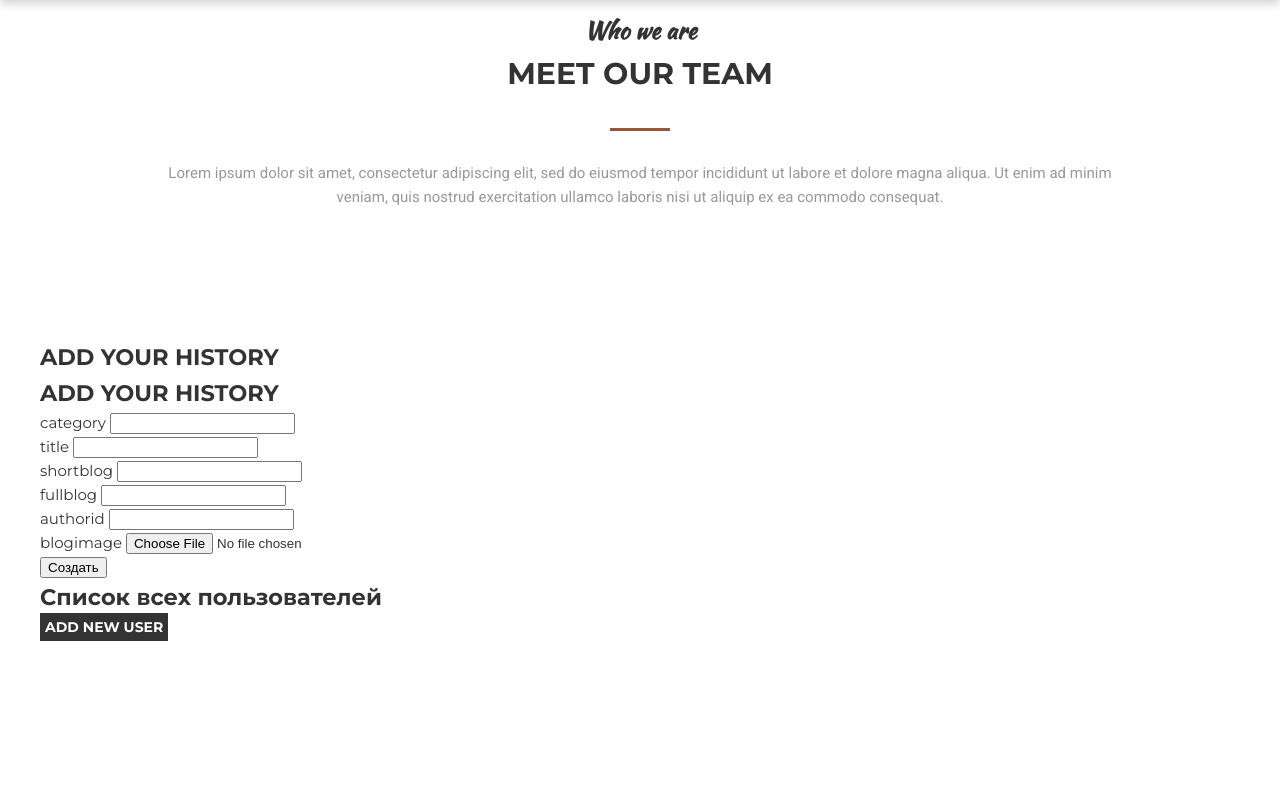
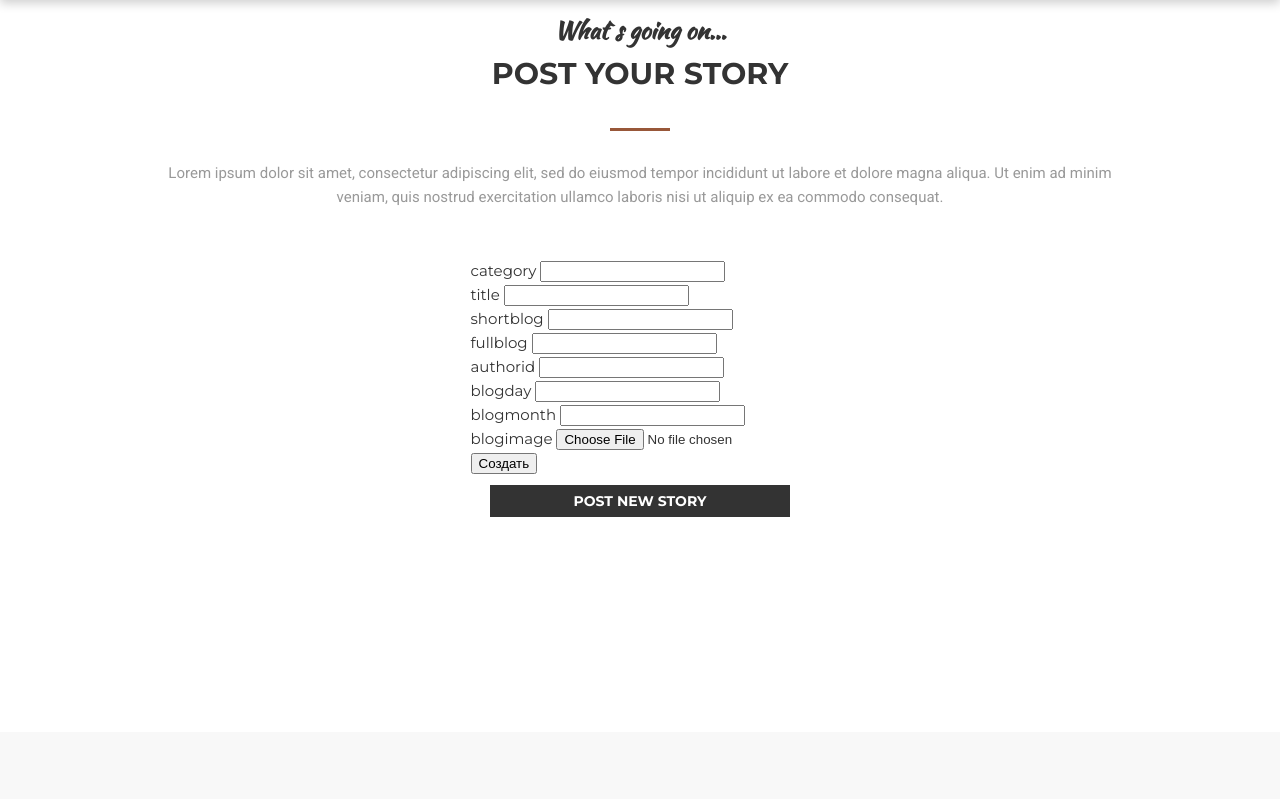
Before and after one commit to Peccopa/MoGo, a PHP site: page /assets/php/admin.php?add in a window 1280 px wide. Shown: the part 68-867 px from the top of the page. After the commit the page ends 585 px from the top, so only its background shows below. Run offline with PHP 8.4, Linux system fonts and the light colour scheme; data that the repository does not hold is empty; some libraries are stand-ins or nearby versions.

Commit message:
item_card2php

```diff
--- a/TheCafe/assets/css/style.css
+++ b/TheCafe/assets/css/style.css
@@ -5,7 +5,8 @@ body {
     font-size: 15px; /*размер шрифта*/
     line-height: 1.6; /*межстрочный отступ*/
     color: #333; /*цвет шрифта? по умолчанию*/
-    /* background-color: #ebe0db; */
+     /*background-color: #ebe0db;*/
+
 }
 
 /* body {
@@ -433,6 +434,10 @@ hr {
     padding: 80px 0 0px 0;
 }
 
+.story{
+    padding: 0px 0 0px 0;
+}
+
 .section__suptitle {
     font-family: 'Kaushan Script', cursive;
     font-size: 24px;
@@ -503,6 +508,8 @@ hr {
     height: auto;
     transition: opacity .1s linear;
 }
+
+
 .card__icon {
     color: #ccc ;
     font-size: 30px;
@@ -2434,3 +2441,40 @@ width: 40%;
         width: 100%;
     }
 }
+
+
+
+
+
+.postnewstory {
+    padding: 0 0 60px;
+    display: flex;
+    justify-content: center;
+}
+
+.stories__block {
+    display: flex;
+    justify-content: space-between;
+}
+
+.stories__col {
+    max-width: 33%;
+}
+
+.stories__col img {
+    max-width: 100%;
+}
+
+.stories__col p {
+    font-size: 6px;
+}
+
+.stories__col form {
+    text-align: center;
+    /*max-width: 145%;*/
+}
+
+.storymenu {
+    display: flex;
+    justify-content: center;
+}
--- a/TheCafe/assets/php/admin.php
+++ b/TheCafe/assets/php/admin.php
@@ -93,19 +93,18 @@ if(isset($_COOKIE['postToReg'])) {
     <div class="container">
 
         <div class="section__header">
-            <h3 class="section__suptitle">Who we are</h3>
-            <h2 class="section__title">Meet our team</h2>
+            <h3 class="section__suptitle">What`s going on...</h3>
+            <h2 class="section__title">post your story</h2>
             <div class="section__text"><p>Lorem ipsum dolor sit amet, consectetur adipiscing elit, sed do eiusmod tempor incididunt ut labore et dolore magna aliqua. Ut enim ad minim veniam, quis nostrud exercitation ullamco laboris nisi ut aliquip ex ea commodo consequat. </p>
             </div>
         </div>
 
-<section class="section--works"></section>
+<section class="section--works story"></section>
 
 <div class="intro intro--noback" id="intro"></div>
 
 
 
-<h1>ADD YOUR HISTORY</h1>
 <?php
 /**
  * создаем таблицу для хранения данных
@@ -118,7 +117,10 @@ $query = "CREATE TABLE IF NOT EXISTS foodblogs(
                     shortblog TEXT NOT NULL,
                     fullblog TEXT NOT NULL,
                     authorid INT NOT NULL,
+                    blogday VARCHAR(255) NOT NULL,
+                    blogmonth VARCHAR(255) NOT NULL,
                     blogimage TEXT NOT NULL
+
 
                 );";
 $pdo->exec($query);
@@ -132,7 +134,8 @@ $pdo->exec($query);
  */
 if(isset($_GET['add'])){
     echo <<<_HTML
-                <h2>ADD YOUR HISTORY</h2>
+
+            <div class="storymenu">
                 <form method="POST" enctype="multipart/form-data">
                     <label>category</label>
                     <input type="text" name="category"><br>
@@ -143,18 +146,24 @@ if(isset($_GET['add'])){
                     <label>shortblog</label>
                     <input type="text" name="shortblog"><br>
 
-
                     <label>fullblog</label>
                     <input type="text" name="fullblog"><br>
 
                     <label>authorid</label>
                     <input type="text" name="authorid"><br>
 
+                    <label>blogday</label>
+                    <input type="text" name="blogday"><br>
+
+                    <label>blogmonth</label>
+                    <input type="text" name="blogmonth"><br>
+
                     <label>blogimage</label>
                     <input type="file" name="blogimage"><br>
 
                     <input type="submit" name="action" value="Создать">
                 </form>
+            </div>
 _HTML;
 
 }
@@ -174,6 +183,8 @@ if( isset($_POST['action']) && $_POST['action'] === 'Создать' ){
         !empty($_POST['shortblog']) &&
         !empty($_POST['fullblog']) &&
         !empty($_POST['authorid']) &&
+        !empty($_POST['blogday']) &&
+        !empty($_POST['blogmonth']) &&
         $blogimage['size'] !== 0 )
     { // если НЕ пусто, продолжаем
         // экранируем, переносим картинку в папку, заносим данные в БД
@@ -184,19 +195,21 @@ if( isset($_POST['action']) && $_POST['action'] === 'Создать' ){
         $shortblog = htmlspecialchars(trim($_POST['shortblog']));
         $fullblog = htmlspecialchars(trim($_POST['fullblog']));
         $authorid = htmlspecialchars(trim($_POST['authorid']));
+        $blogday = htmlspecialchars(trim($_POST['blogday']));
+        $blogmonth = htmlspecialchars(trim($_POST['blogmonth']));
 
         // 2. Обрабатываем картинку
         // 2.1 Формируем путь к картинке 'images/blogimage.png'
-        $blogimage_path = '../images/users/'. $blogimage['size'] . '_'. time() .'_' . $blogimage['name'];
+        $blogimage_path = '../images/blogs/'. $blogimage['size'] . '_'. time() .'_' . $blogimage['name'];
         // echo $blogimage_path; // images/97314_1685534255_photo1685362216.jpeg
 
         // 2.2 Перемещаем картинку в нужную папку
         move_uploaded_file($blogimage['tmp_name'], $blogimage_path);
 
         // 3. Записываем данные в БД
-        $query = "INSERT INTO foodblogs VALUES( ?, ?, ?, ?, ?, ?, ? );";
+        $query = "INSERT INTO foodblogs VALUES( ?, ?, ?, ?, ?, ?, ?, ?, ? );";
         $result = $pdo->prepare($query);
-        $result->execute( [NULL, $category, $title, $shortblog, $fullblog, $authorid, $blogimage_path] );
+        $result->execute( [NULL, $category, $title, $shortblog, $fullblog, $authorid, $blogday, $blogmonth, $blogimage_path] );
 
         // перезагружаем страницу
         header('Location: admin.php');
@@ -250,7 +263,7 @@ if( isset($_POST['action']) && $_POST['action'] === "Изменить" ){
     $id = (int)$_POST['id'];
 
     // 2. Получаем данные о текущем пользователе из БД по ID
-    $query = "SELECT id, category, title, shortblog, fullblog, authorid
+    $query = "SELECT id, category, title, shortblog, fullblog, authorid, blogday, blogmonth
                       FROM foodblogs
                       WHERE id = ?";
     $result = $pdo->prepare($query);
@@ -274,7 +287,13 @@ if( isset($_POST['action']) && $_POST['action'] === "Изменить" ){
                     <label>Электронная почта:</label>
                     <input type="text" name="fullblog" value="$user[fullblog]"><br>
 
-                    <label>Пароль:</label>
+                    <label>Электронная почта:</label>
+                    <input type="text" name="blogday" value="$user[blogday]"><br>
+
+                    <label>Электронная почта:</label>
+                    <input type="text" name="blogmonth" value="$user[blogmonth]"><br>
+
+                    <label>authorID:</label>
                     <input type="text" name="authorid" value="$user[authorid]"><br>
 
                     <label>Аватар:</label>
@@ -297,6 +316,8 @@ if( isset($_POST['action']) && $_POST['action'] === "Обновить" ){
         !empty($_POST['title']) &&
         !empty($_POST['shortblog']) &&
         !empty($_POST['fullblog']) &&
+        !empty($_POST['blogday']) &&
+        !empty($_POST['blogmonth']) &&
         !empty($_POST['authorid']) )
     { // если все поля заполнены
 
@@ -304,6 +325,8 @@ if( isset($_POST['action']) && $_POST['action'] === "Обновить" ){
         $category = htmlspecialchars(trim($_POST['category']));
         $title = htmlspecialchars(trim($_POST['title']));
         $shortblog = htmlspecialchars(trim($_POST['shortblog']));
+        $blogday = htmlspecialchars(trim($_POST['blogday']));
+        $blogmonth = htmlspecialchars(trim($_POST['blogmonth']));
         $fullblog = htmlspecialchars(trim($_POST['fullblog']));
         $authorid = htmlspecialchars(trim($_POST['authorid']));
 
@@ -318,14 +341,14 @@ if( isset($_POST['action']) && $_POST['action'] === "Обновить" ){
         if($blogimage['size'] === 0){ // если новая картинка не передана
             // Обновляем в БД только текстовые данные
             $query = "UPDATE foodblogs
-                              SET category = ?, title = ?, shortblog = ?, fullblog = ?, authorid = ?
+                              SET category = ?, title = ?, shortblog = ?, fullblog = ?, blogday = ?, blogmonth = ?, authorid = ?
                               WHERE id = ?";
             $result = $pdo->prepare($query);
-            $result->execute([$category, $title, $shortblog, $fullblog, $authorid, $id]);
+            $result->execute([$category, $title, $shortblog, $blogday, $blogmonth, $fullblog, $authorid, $id]);
 
         }else{ // если новая картинка передана
             // Формируем путь к новой картинке
-            $blogimage_path = '../images/users/'. $blogimage['size'] . '_'. time() .'_' . $blogimage['name'];
+            $blogimage_path = '../images/blogs/'. $blogimage['size'] . '_'. time() .'_' . $blogimage['name'];
             // загружаем новую картинку в папку images
             move_uploaded_file($blogimage['tmp_name'], $blogimage_path);
 
@@ -343,10 +366,10 @@ if( isset($_POST['action']) && $_POST['action'] === "Обновить" ){
 
             // записываем данные в базу включая ссылку на новую картинку
             $query = "UPDATE foodblogs
-                    SET category = ?, title = ?, shortblog = ?, fullblog = ?, authorid = ?, blogimage = ?
+                    SET category = ?, title = ?, shortblog = ?, fullblog = ?, blogday = ?, blogmonth = ?, authorid = ?, blogimage = ?
                     WHERE id = ?";
             $result = $pdo->prepare($query);
-            $result->execute([$category, $title, $shortblog, $fullblog, $authorid, $blogimage_path, $id]);
+            $result->execute([$category, $title, $shortblog, $fullblog, $blogday, $blogmonth, $authorid, $blogimage_path, $id]);
 
         }
 
@@ -363,41 +386,37 @@ if( isset($_POST['action']) && $_POST['action'] === "Обновить" ){
 /**
  * выводим список пользователей в документ
  */
-$query = "SELECT id, category, title, shortblog, fullblog, authorid, blogimage
+$query = "SELECT id, category, title, shortblog, fullblog, blogday, blogmonth, authorid, blogimage
 		            FROM foodblogs
 		            ORDER BY category;";
 $result = $pdo->query($query);
 
-echo "<h2>Список всех пользователей</h2>";
+//echo "<h2>Список всех пользователей</h2>";
 
 // 1. Ссылка на добавление нового пользователя
 //echo "<a href='?add'>Добавить нового пользователя</a>";
-echo "<a href='?add' class='back__button' id='backClick'>add new user</a>";
+echo "<div class='postnewstory'><a href='?add' class='back__button' id='backClick'>POST NEW STORY</a></div>";
 // тестовый вывод юзеров
 // DBConnect::d( $result->fetchAll() );
 // вывод пользователей в документ
-echo "<div class='card'>";
+echo "<div class='stories__block'>";
 while( $user = $result->fetch() ){
     echo <<<_HTML_
-
-
-
-                    <div class="card__item">
-                        <input class='back__button' type="submit" name="action" value="EDIT USER">
-                        <input class='back__button' type="submit" name="action" value="DELETE USER">
-                        <button class='back__button' type="submit" formaction='?add'>add new user</button>
-
+                    <div class="stories__col">
                             <img src="$user[blogimage]" alt="$user[category] $user[title]">
                             <p>ID: <span>$user[id]</span></p>
-                        <p>Имя: <span>$user[category]</span></p>
-                        <p>Фамилия: <span>$user[title]</span></p>
-                        <p>Логин: <span>$user[shortblog]</span></p>
-                        <p>Электронная почта: <span>$user[fullblog]</span></p>
+                            <p>CATEGORY: <span>$user[category]</span></p>
+                            <p>TITLE: <span>$user[title]</span></p>
+                            <p>SHORT TEXT: <span>$user[shortblog]</span></p>
+                            <p>FULL TEXT: <span>$user[fullblog]</span></p>
+                            <p>DAY: <span>$user[blogday]</span></p>
+                            <p>MONTH: <span>$user[blogmonth]</span></p>
 
                             <form method="POST">
                                 <input type="hidden" name="id" value="$user[id]">
-
-
+                                <input class='back__button' type="submit" name="action" value="Изменить">
+                                <input class='back__button' type="submit" name="action" value="Удалить">
+    <!--                        <button class='back__button' type="submit" formaction='?add'>add new user</button>-->
                             </form>
                         </div>
 _HTML_;
```
Lines whose indentation alone changed are shown as unchanged.
